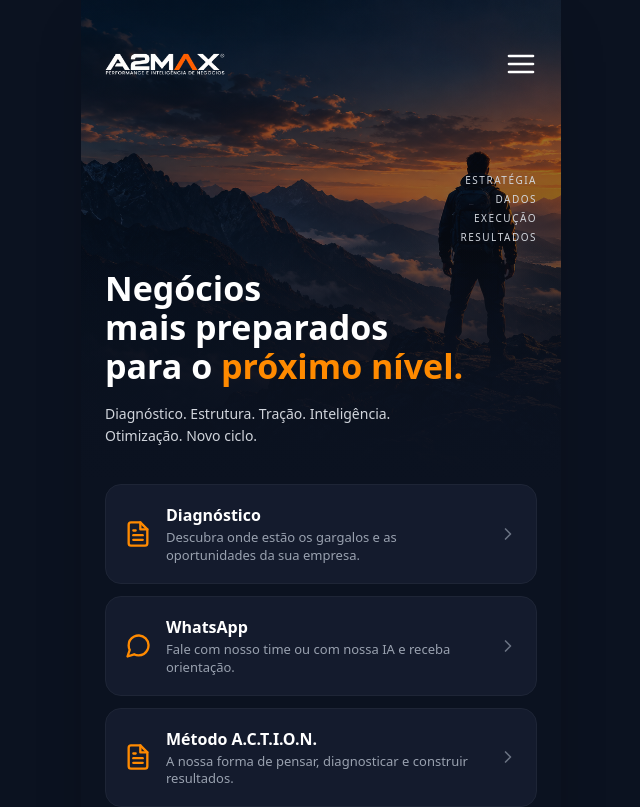
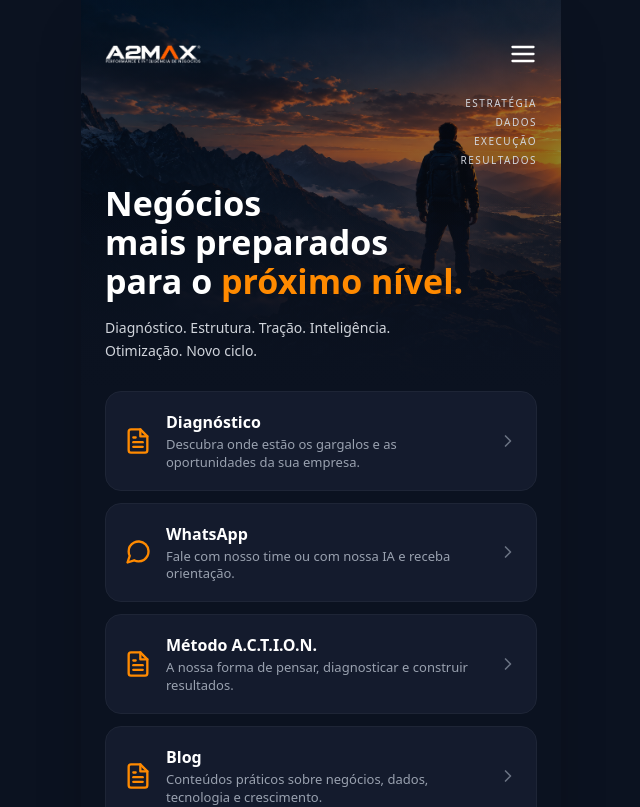
Before and after one commit to A2Max-Business/a2max-bio, a Next.js app: page / in a window 1280 px wide. Shown: the top 807 px of the page, without its empty margins (319-959 px from the left). Built offline with nearby package versions, Linux system fonts and the light colour scheme.

Commit message:
style: refine logo size and hero visual hierarchy

```diff
--- a/components/brand/HeroSection.tsx
+++ b/components/brand/HeroSection.tsx
@@ -3,7 +3,7 @@ import Image from "next/image";
 
 export function HeroSection() {
   return (
-    <div className="relative w-full h-[55vh] min-h-[480px] max-h-[600px] flex flex-col justify-end overflow-hidden pb-8 animate-hero-bg">
+    <div className="relative w-full flex flex-col overflow-hidden pt-[96px] pb-6 animate-hero-bg min-h-[380px]">
       {/* Background Image with Object Fit */}
       <div className="absolute inset-0 z-0">
         <Image
@@ -20,8 +20,8 @@ export function HeroSection() {
       </div>
 
       {/* Content over Hero */}
-      <div className="relative z-10 px-6 mt-auto">
-        <div className="flex justify-end mb-6 animate-hero-microcopy">
+      <div className="relative z-10 px-6">
+        <div className="flex justify-end mb-4 animate-hero-microcopy">
           <div className="text-right flex flex-col items-end">
             <span className="text-[10px] tracking-[0.15em] text-gray-300 font-medium mb-1">ESTRATÉGIA</span>
             <span className="text-[10px] tracking-[0.15em] text-gray-300 font-medium mb-1">DADOS</span>
--- a/components/layout/Header.tsx
+++ b/components/layout/Header.tsx
@@ -4,14 +4,14 @@ import { Icons } from "@/components/ui/Icons";
 
 export function Header() {
   return (
-    <header className="absolute top-0 left-0 w-full z-50 flex items-center justify-between px-6 pt-12 pb-4">
+    <header className="absolute top-0 left-0 w-full z-50 flex items-center justify-between px-6 pt-10 pb-0">
       <Image
         src="/brand/a2max-logo-dark.png"
         alt="A2Max Performance e Inteligência de Negócios"
-        width={140}
-        height={40}
+        width={96}
+        height={28}
         priority
-        className="w-[120px] h-auto object-contain"
+        className="w-[96px] h-auto object-contain"
       />
 
       {/* Hamburger icon is visual only as requested */}
@@ -20,7 +20,7 @@ export function Header() {
         className="text-white hover:text-laranja-energia transition-colors"
         aria-label="Abrir menu"
       >
-        <Icons.hamburger className="w-8 h-8" />
+        <Icons.hamburger className="w-[28px] h-[28px]" />
       </button>
     </header>
   );
```
